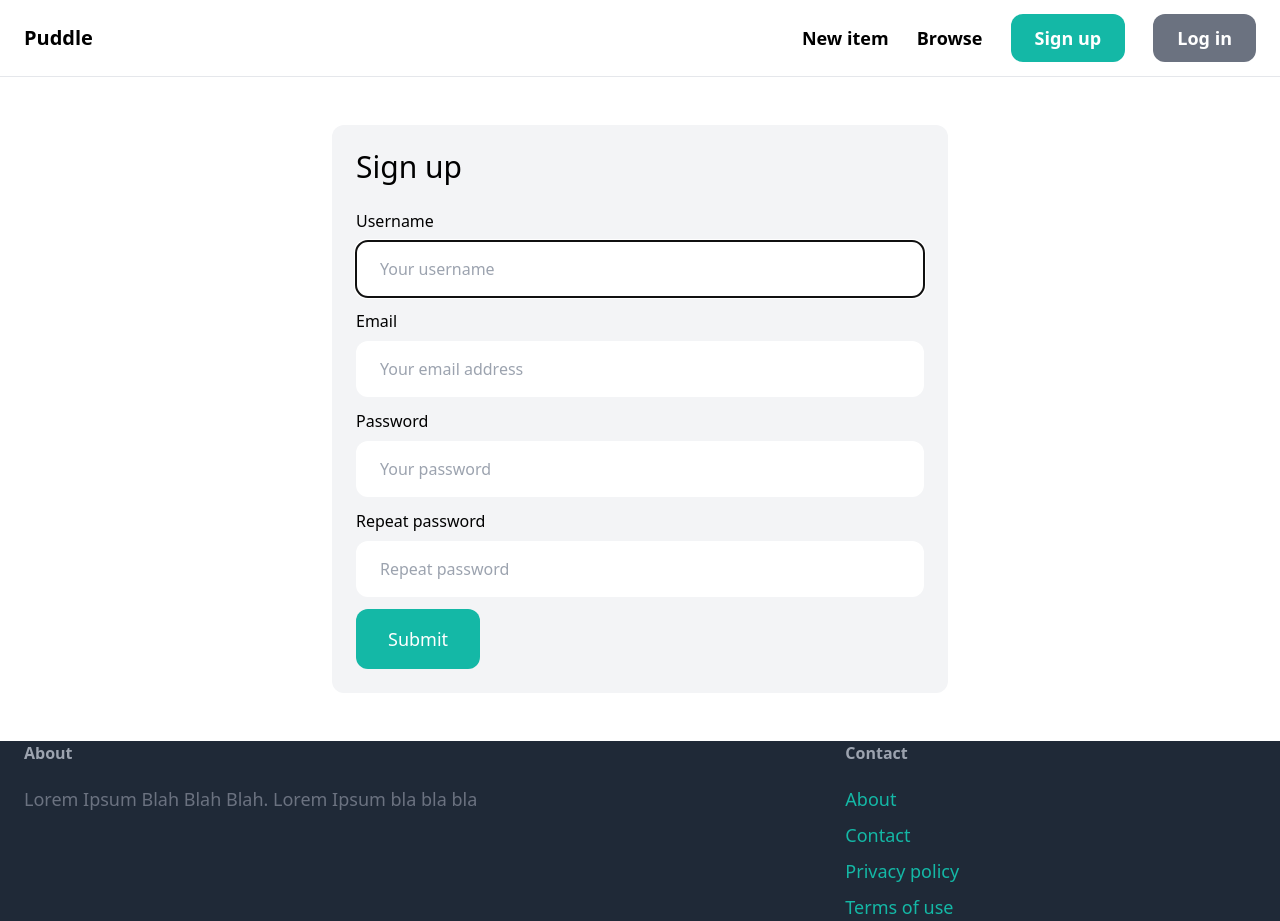
After one commit to Mina-nawe/just, a Django app: page /signup/ in a window 1280 px wide. The commit adds this page. Run offline with Django 3.2, Linux system fonts and the light colour scheme; some libraries are stand-ins or nearby versions.

Commit message:
Finished login, signup and new item feature

```diff
--- /dev/null
+++ b/puddle/core/forms.py
@@ -0,0 +1,36 @@
+from django import forms
+from django.contrib.auth.forms import UserCreationForm, AuthenticationForm
+from django.contrib.auth.models import User
+
+# Forms for this application
+class SignupForm(UserCreationForm):
+    class Meta:
+        model = User
+        fields = ['username', 'email', 'password1', 'password2']
+
+    username = forms.CharField(widget=forms.TextInput(attrs={
+        'placeholder': 'Your username',
+        'class': 'w-full py-4 px-6 rounded-xl',
+    }))
+    email = forms.CharField(widget=forms.EmailInput(attrs={
+        'placeholder': 'Your email address',
+        'class': 'w-full py-4 px-6 rounded-xl',
+    }))
+    password1 = forms.CharField(widget=forms.PasswordInput(attrs={
+        'placeholder': 'Your password',
+        'class': 'w-full py-4 px-6 rounded-xl',
+    }))
+    password2 = forms.CharField(widget=forms.PasswordInput(attrs={
+        'placeholder': 'Repeat password',
+        'class': 'w-full py-4 px-6 rounded-xl',
+    }))
+
+class LoginForm(AuthenticationForm):
+    username = forms.CharField(widget=forms.TextInput(attrs={
+        'placeholder': 'Your username',
+        'class': 'w-full py-4 px-6 rounded-xl',
+    }))
+    password = forms.CharField(widget=forms.PasswordInput(attrs={
+        'placeholder': 'Your password',
+        'class': 'w-full py-4 px-6 rounded-xl',
+    }))
--- a/puddle/core/templates/base.html
+++ b/puddle/core/templates/base.html
@@ -8,13 +8,18 @@
   </head>
   <body>
     <nav class="py-6 px-6 flex justify-between items-center border-b border-gray-200">
-      <a href="{% url 'core:index'%}" class="text-xl font-semibold">Puddle</a>
+      <a href="{% url 'core:index' %}" class="text-xl font-semibold">Puddle</a>
       <div class="space-x-6">
-        <a href="#" class="text-lg font-semibold hover:text-gray-500">New item</a>
+        <a href="{% url 'item:new' %}" class="text-lg font-semibold hover:text-gray-500">New item</a>
         <a href="#" class="text-lg font-semibold hover:text-gray-500">Browse</a>
 
-        <a href="#" class="px-6 py-3 text-lg font-semibold bg-teal-500 text-white rounded-xl hover:bg-teal-700">Sign up</a>
-        <a href="#" class="px-6 py-3 text-lg font-semibold bg-gray-500 text-white rounded-xl hover:bg-gray-700">Log in</a>
+        {% if request.user.is_authenticated %}
+          <a href="#" class="px-6 py-3 text-lg font-semibold bg-gray-500 text-white rounded-xl hover:bg-gray-700">Dashboard</a>
+          <a href="#" class="px-6 py-3 text-lg font-semibold bg-gray-500 text-white rounded-xl hover:bg-gray-700">Dashboard</a>
+        {% else %}
+          <a href="{% url 'core:signup' %}" class="px-6 py-3 text-lg font-semibold bg-teal-500 text-white rounded-xl hover:bg-teal-700">Sign up</a>
+          <a href="{% url 'core:login' %}" class="px-6 py-3 text-lg font-semibold bg-gray-500 text-white rounded-xl hover:bg-gray-700">Log in</a>
+        {% endif %}
       </div>
     </nav>
     <div class="px-6 py-6">
--- /dev/null
+++ b/puddle/core/templates/core/signup.html
@@ -0,0 +1,43 @@
+{% extends 'base.html' %}
+{% block title %}Sign up{% endblock title %}
+{% block content %}
+    <div class="w-1/2 my-6 p-6 mx-auto bg-gray-100 rounded-xl">
+        <h1 class="mb-6 text-3xl">Sign up</h1>
+
+        <form action="." method="POST">
+            {% csrf_token %}
+
+
+            <div class="mb-3">
+                <label class="inline-block mb-2">Username</label><br>
+                {{ form.username }}
+            </div>
+
+            <div class="mb-3">
+                <label class="inline-block mb-2">Email</label><br>
+                {{ form.email }}
+            </div>
+
+            <div class="mb-3">
+                <label class="inline-block mb-2">Password</label><br>
+                {{ form.password1 }}
+            </div>
+
+            <div class="mb-3">
+                <label class="inline-block mb-2">Repeat password</label><br>
+                {{ form.password2 }}
+            </div>
+
+            {% if form.errors or form.non_field_errors %}
+                <div class="mb-3 p-6 bg-red-100 rounded-xl">
+                    {% for field in form %}
+                        {{ field.errors }}
+                    {% endfor %}
+                    {{ form.non_field_errors }}
+                </div>
+            {% endif %}
+
+            <button class="py-4 px-8 text-lg bg-teal-500 hover:bg-teal-700 rounded-xl text-white">Submit</button>
+        </form>
+    </div>
+{% endblock content %}
--- a/puddle/core/urls.py
+++ b/puddle/core/urls.py
@@ -1,14 +1,15 @@
 from django.urls import path
-from django.conf import settings
-from django.conf.urls.static import static
+from django.contrib.auth import views as auth_views
 
-from .views import index
-from .views import contact
+from . import views
+from .forms import LoginForm
 
 app_name = 'core'
 
 # Urls for this application
 urlpatterns = [
-    path('', index, name='index'),
-    path('contact/', contact, name='contact'),
-] + static(settings.MEDIA_URL, document_root=settings.MEDIA_ROOT)
+    path('', views.index, name='index'),
+    path('contact/', views.contact, name='contact'),
+    path('signup/', views.signup, name='signup'),
+    path('login/', auth_views.LoginView.as_view(template_name="core/login.html", authentication_form=LoginForm), name='login'),
+]
--- a/puddle/core/views.py
+++ b/puddle/core/views.py
@@ -1,7 +1,10 @@
 from django.shortcuts import render
+from django.shortcuts import redirect
 
 from item.models import Category
 from item.models import Item
+
+from .forms import SignupForm
 
 # Create your views here.
 def index(request):
@@ -15,3 +18,22 @@ def index(request):
 
 def contact(request):
     return render(request, 'core/contact.html')
+
+def signup(request):
+    form = SignupForm()
+
+    if request.method == 'POST':
+        form = SignupForm(request.POST)
+        if form.is_valid():
+            form.save()
+            return redirect('core:login')
+    else:
+        form = SignupForm()
+
+    context = {
+        'form': form
+    }
+    return render(request, 'core/signup.html', context)
+
+def login(request):
+    pass
--- /dev/null
+++ b/puddle/item/forms.py
@@ -0,0 +1,27 @@
+from django import forms
+
+from .models import Item
+
+INPUT_CLASSES = 'w-full py-4 px-6 rounded-xl border'
+
+class NewItemForm(forms.ModelForm):
+    class Meta:
+        model = Item
+        fields = ['category', 'name', 'description', 'price', 'image']
+        widgets = {
+            'category' : forms.Select(attrs={
+                'class': INPUT_CLASSES,
+            }),
+            'name' : forms.TextInput(attrs={
+                'class': INPUT_CLASSES,
+            }),
+            'description' : forms.Textarea(attrs={
+                'class': INPUT_CLASSES,
+            }),
+            'price' : forms.NumberInput(attrs={
+                'class': INPUT_CLASSES,
+            }),
+            'image' : forms.FileInput(attrs={
+                'class': INPUT_CLASSES,
+            }),
+        }
--- a/puddle/item/urls.py
+++ b/puddle/item/urls.py
@@ -6,5 +6,6 @@ app_name = 'item'
 
 # Urls for this application
 urlpatterns = [
+    path('new/', views.new_item, name='new'),
     path('<int:pk>/', views.detail, name='detail'),
 ]
--- a/puddle/puddle/settings.py
+++ b/puddle/puddle/settings.py
@@ -127,3 +127,8 @@ MEDIA_ROOT = BASE_DIR / 'media'
 # https://docs.djangoproject.com/en/3.2/ref/settings/#default-auto-field
 
 DEFAULT_AUTO_FIELD = 'django.db.models.BigAutoField'
+
+# for login
+LOGIN_REDIRECT_URL = '/'
+LOGIN_URL = '/login/'
+LOGOUT_REDIRECT_URL = '/'
--- a/puddle/puddle/urls.py
+++ b/puddle/puddle/urls.py
@@ -15,9 +15,11 @@ Including another URLconf
 """
 from django.contrib import admin
 from django.urls import path, include
+from django.conf import settings
+from django.conf.urls.static import static
 
 urlpatterns = [
     path('admin/', admin.site.urls),
     path('', include('core.urls')),
     path('item/', include('item.urls')),
-]
+] + static(settings.MEDIA_URL, document_root=settings.MEDIA_ROOT)
```
Also changed, not shown: puddle/core/templates/core/login.html (added, +33 -0 lines), puddle/item/templates/item/form.html (added, +24 -0 lines), puddle/item/views.py (+20 -0 lines), puddle/db.sqlite3, puddle/media/item_images/sneaker.webp (added).
